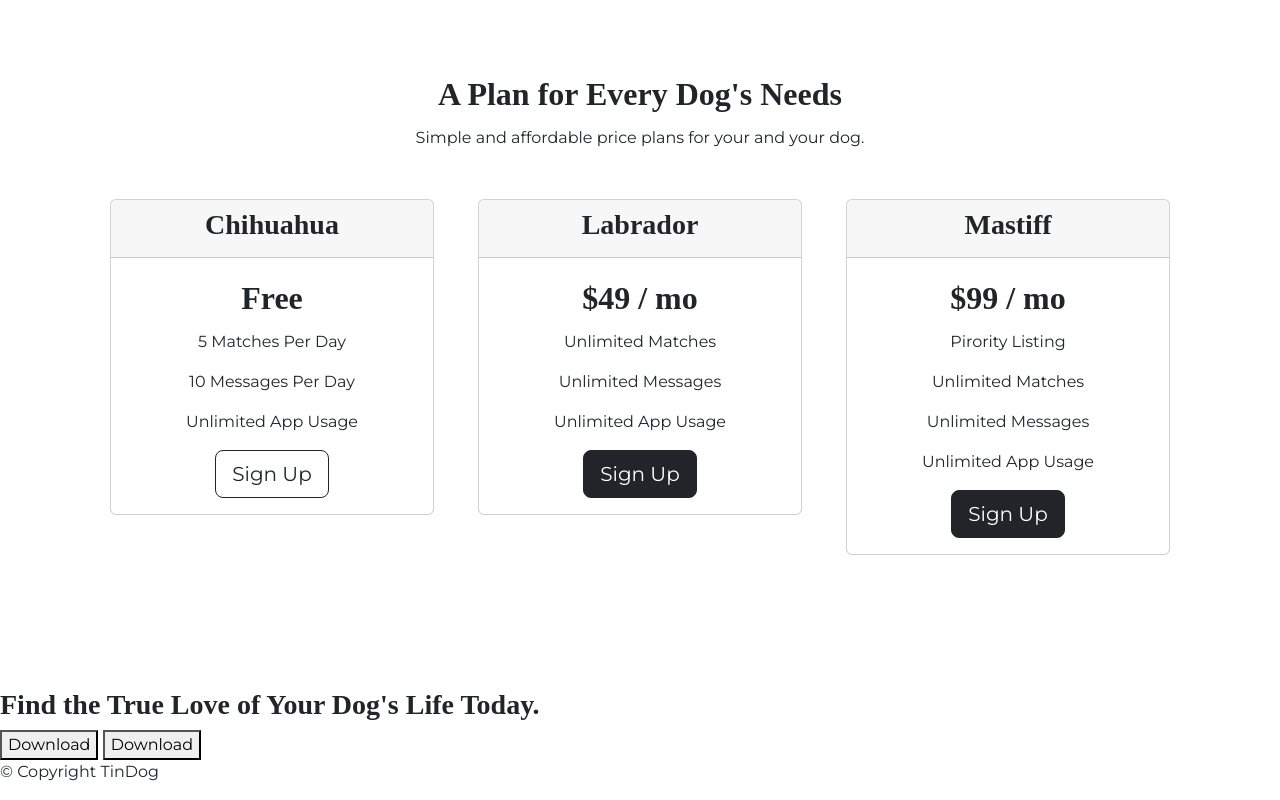
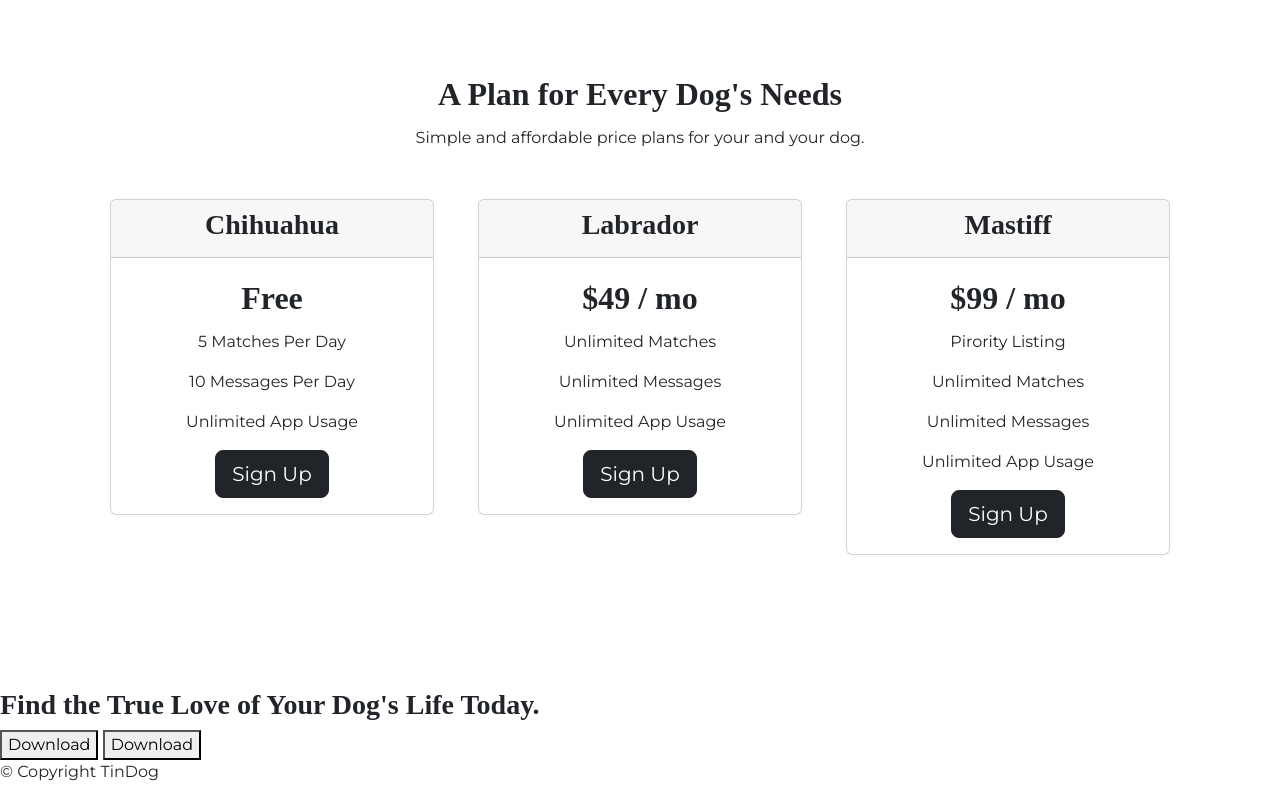
Before and after one commit to mohd-saif-ali/Tindog, a plain HTML site: page TinDog-Start-master/TinDog-Start-master/index.html in a window 1280 px wide. Shown: the part 1939-2739 px from the top of the page. Drawn offline with nearby package versions, Linux system fonts and the light colour scheme.

Commit message:
Update index.html

```diff
--- a/TinDog-Start-master/TinDog-Start-master/index.html
+++ b/TinDog-Start-master/TinDog-Start-master/index.html
@@ -156,7 +156,7 @@
             <p>5 Matches Per Day</p>
             <p>10 Messages Per Day</p>
             <p>Unlimited App Usage</p>
-            <button class="btn btn-lg  btn-block btn-outline-dark" type="button">Sign Up</button>
+            <button class="btn btn-lg  btn-block btn-dark" type="button">Sign Up</button>
             </div>
           </div>
       </div>
```
